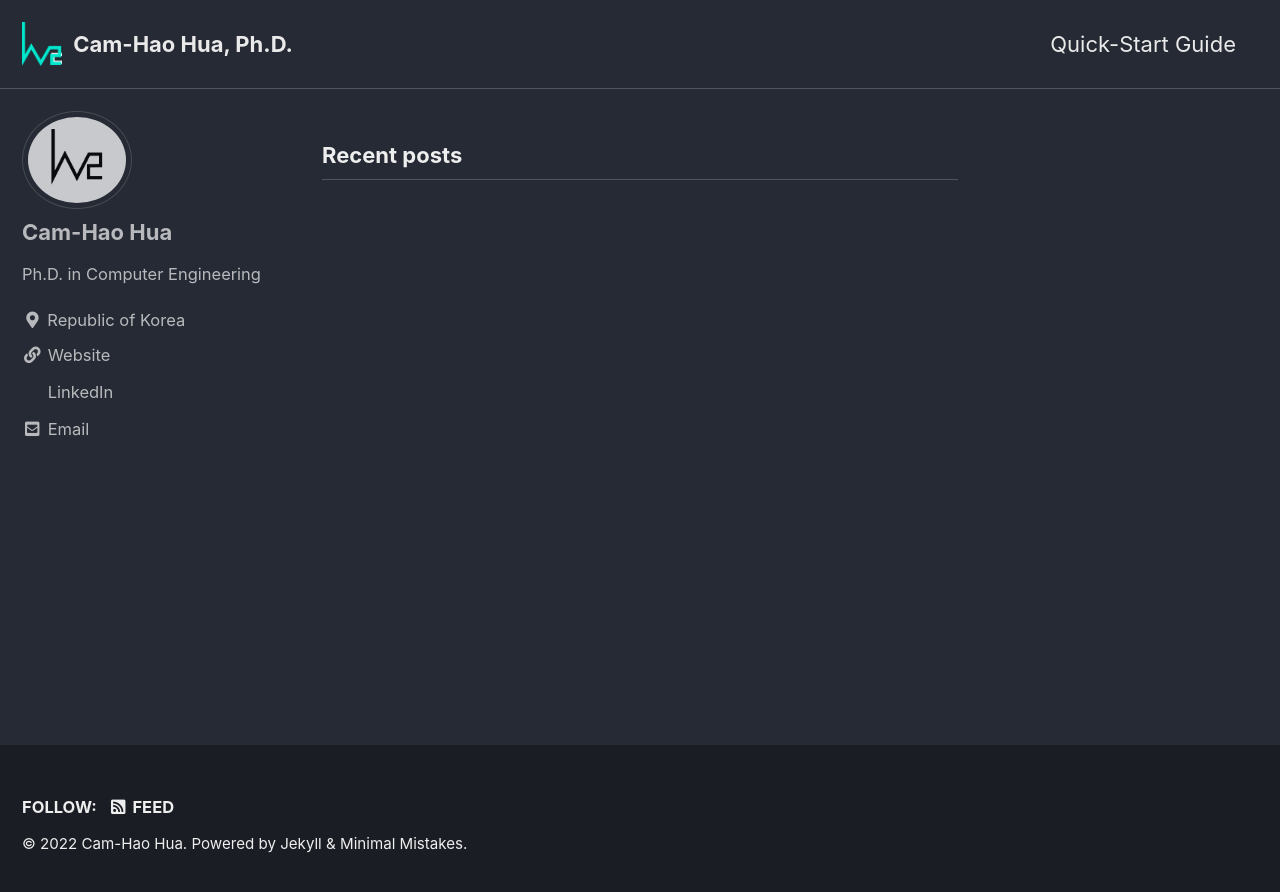
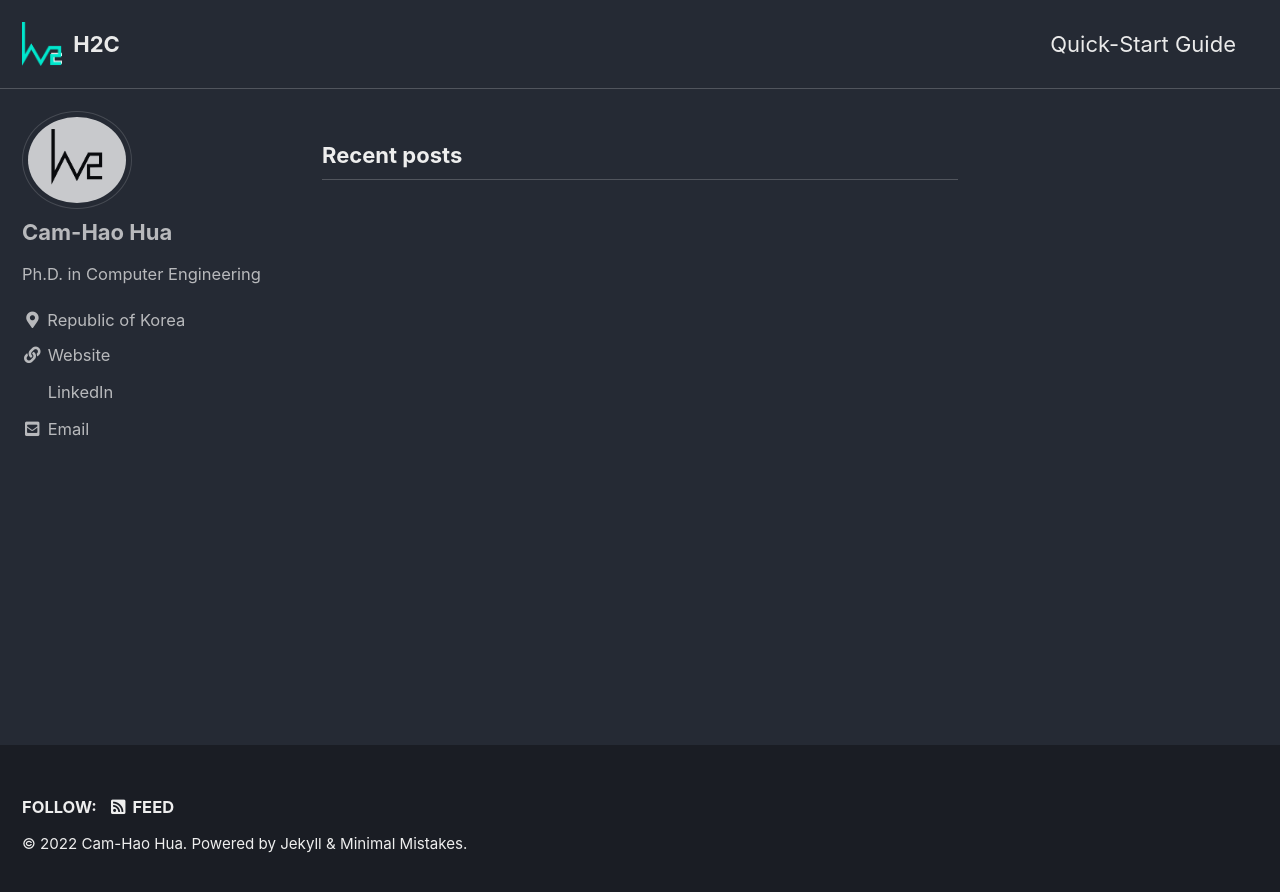
Before and after one commit to camhao168/camhao168.github.io, a Jekyll site: the page built from index.html, in a window 1280 px wide. Shown: the top 892 px of the page. Built offline with Jekyll 4.4.1, drawn with Linux system fonts in a browser that asks for light colours; cached includes are drawn as plain includes; the list of posts is cut into pages by our own code.

Commit message:
Update _config.yml

```diff
--- a/_config.yml
+++ b/_config.yml
@@ -26,7 +26,7 @@ baseurl                  : # the subpath of your site, e.g. "/blog"
 repository               : # GitHub username/repo-name e.g. "mmistakes/minimal-mistakes"
 teaser                   : # path of fallback teaser image, e.g. "/assets/images/500x300.png"
 logo                     : "/assets/images/h2c_logo_dark.png" # path of logo image to display in the masthead, e.g. "/assets/images/88x88.png"
-masthead_title           : "Cam-Hao Hua, Ph.D." # overrides the website title displayed in the masthead, use " " for no title
+masthead_title           : "H2C" # overrides the website title displayed in the masthead, use " " for no title
 # breadcrumbs            : true # true, false (default)
 words_per_minute         : 200
 comments:
```
